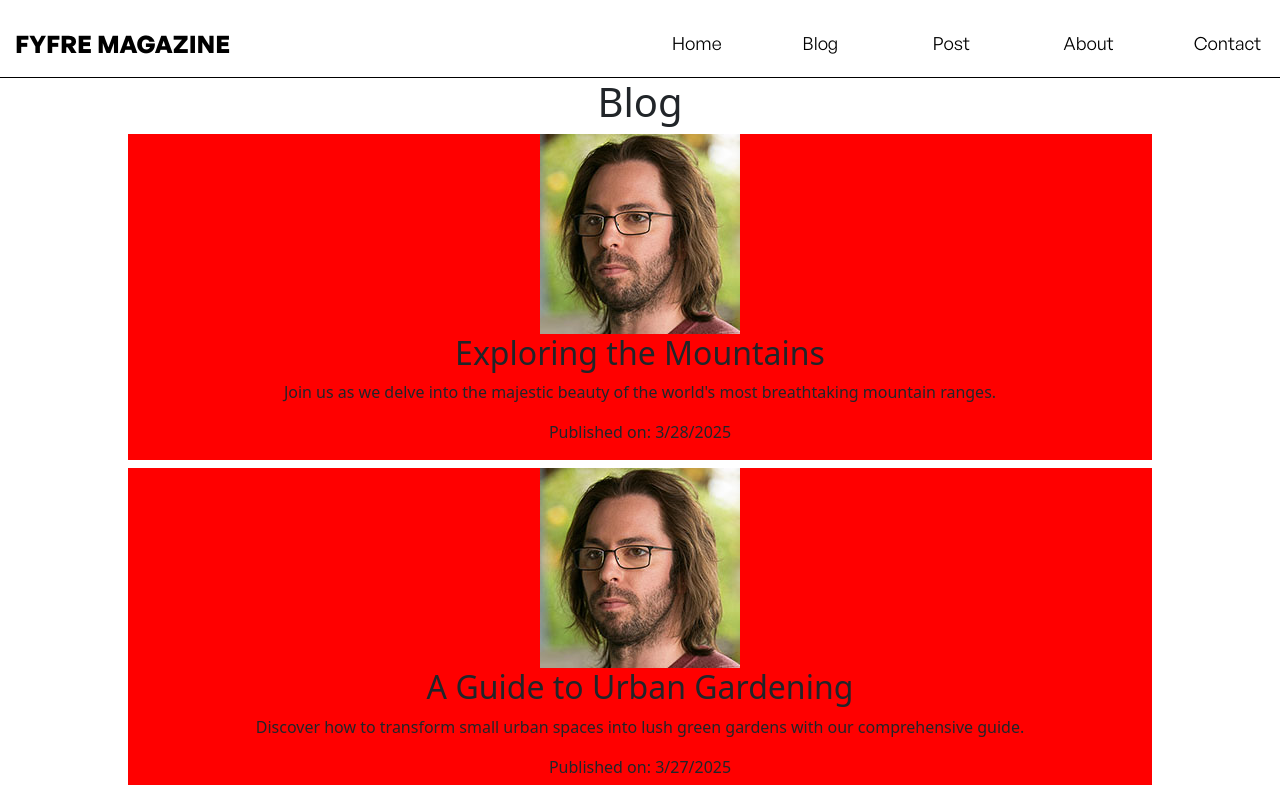
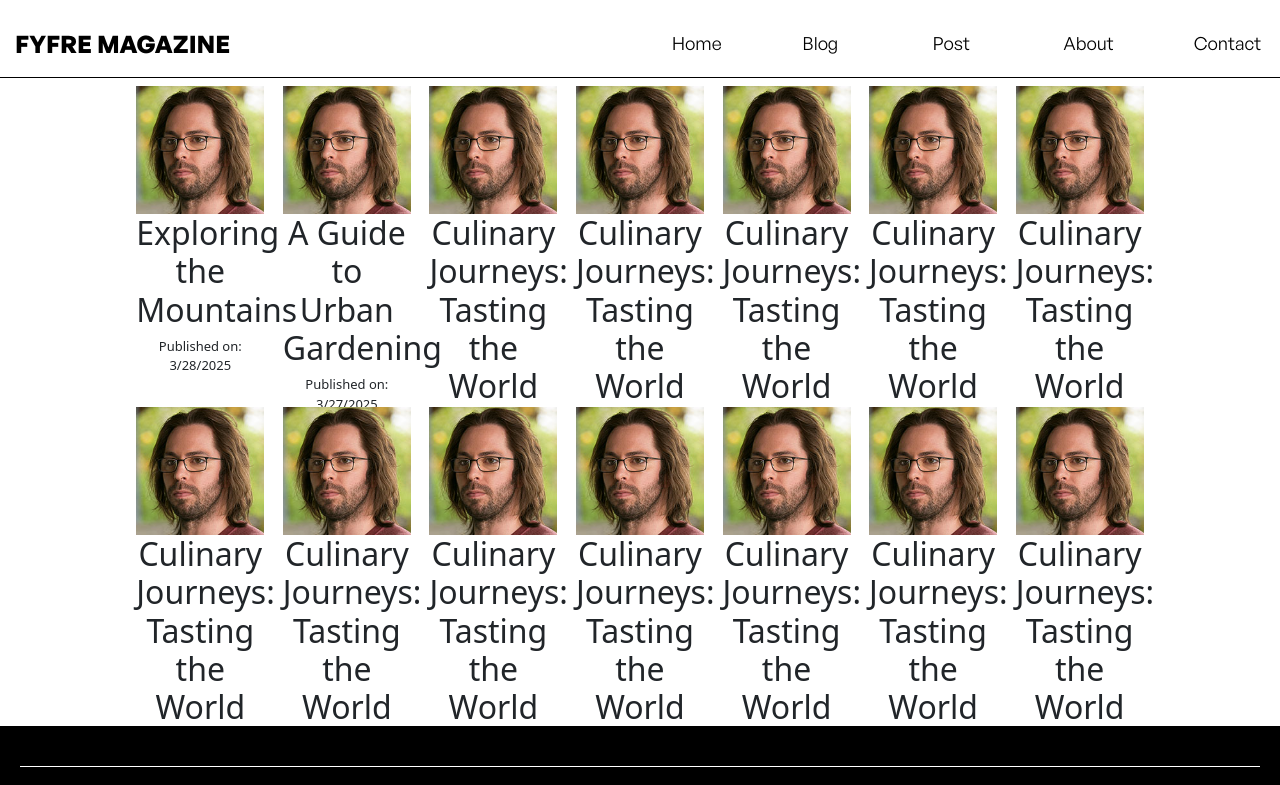
Before and after one commit to Reda-adeR/blog_app_GI, a React (Create React App) app in the folder blogapp/: page /blog in a window 1280 px wide. Shown: the top 785 px of the page. Built offline with nearby package versions, Linux system fonts and the light colour scheme; the HTML template or start-up script is replaced by a standard one.

Commit message:
Blog unit and post detail

```diff
--- a/blogapp/src/App.js
+++ b/blogapp/src/App.js
@@ -5,6 +5,7 @@ import Post from './pages/Post';
 import About from './pages/About';
 import Contact from './pages/Contact';
 import NavbarHome from './component/NavbarHome';
+import PostDetail from './pages/PostDetail';
 function App() {
   return (
     <BrowserRouter>
@@ -13,6 +14,7 @@ function App() {
       <Routes>
         <Route path="/" element={<Home />} />
         <Route path="/blog" element={<Blog />} />
+        <Route path="/blog/:id" element={<PostDetail />} />
         <Route path="/post" element={<Post />} />
         <Route path="/about" element={<About />} />
         <Route path="/contact" element={<Contact />} />
--- a/blogapp/src/blog.css
+++ b/blogapp/src/blog.css
@@ -1,15 +1,19 @@
 
-
-
-.blog-post-content, .blog-post, .blog-container {
+.root {
   display: flex;
-      flex-direction: column;
-      justify-content: center;
-      align-items: center;
+  align-items: center;
+  justify-content: center;
 }
 
-.blog-post {
-  width: 80vw;
-  margin-bottom: 1vh;
-  background-color: red;
+.blog-container {
+      width: 80vw;
+      height: 80vh;
+      /* background-color: aqua; */
+      display: flex;
+      flex-wrap: wrap;
+      gap: 2px;
+      justify-content: space-around;
+      margin-top: 1vh;
+      overflow-y: scroll;
+      box-sizing: border-box;
 }
--- /dev/null
+++ b/blogapp/src/blogUnit.css
@@ -0,0 +1,29 @@
+
+
+.blog-post-content  {
+        display: flex;
+        flex-direction: column;
+        /* justify-content: space-around; */
+        /* justify-content: center; */
+        /* align-items: center; */
+  }
+
+  .blog-post {
+    width: 10vw;
+    height: 10vh;
+    background-color: green;
+    display: flex;
+    flex-direction: column;
+    justify-content: space-around;
+    margin-bottom: 1vh;
+    background-color: red;
+  }
+
+  .blog-post-content {
+    height: auto;
+    font-size: small;
+    text-align: center;
+    cursor: pointer;
+    /* width: 100%;
+    height: 5vh; */
+  }
--- /dev/null
+++ b/blogapp/src/component/BlogUnit.js
@@ -0,0 +1,29 @@
+import React from 'react';
+import { useNavigate } from 'react-router-dom';
+import '../blogUnit.css';
+
+
+
+const BlogUnit = ( {index, post} ) => {
+    const navigate = useNavigate();
+
+    const handleClick = () => {
+        navigate(`/blog/${index}`, { state : {post}}); // Replace '/desired-route' with your target path
+    };
+    return (
+    <div key={index} className="blog-post">
+          <img src={`${process.env.PUBLIC_URL}${post.image_url}`} alt="" />
+          <div className="blog-post-content" onClick={handleClick}>
+            <h2 className="blog-post-title">{post.title}</h2>
+            {/* <p className="blog-post-description">{post.content}</p> */}
+            <p className="blog-post-date">
+              Published on: {new Date(post.published_at).toLocaleDateString()}
+            </p>
+          </div>
+    </div>
+        // console.log(index, post.title);
+    )
+}
+
+
+export default BlogUnit;
--- a/blogapp/src/pages/Blog.js
+++ b/blogapp/src/pages/Blog.js
@@ -1,43 +1,93 @@
 import React from 'react';
 import '../blog.css';
 
+
+import BlogUnit from '../component/BlogUnit';
 import Footer from '../Footer';
 
 const Blog = () => {
   const blogData = [
     {
       title: "Exploring the Mountains",
-      image_url: "/home/anoman/Desktop/geek_team/blogapp/public/pictures/gilfoyle.jpg",
+      image_url: "/pictures/gilfoyle.jpg",
       content: "Join us as we delve into the majestic beauty of the world's most breathtaking mountain ranges.",
       published_at: "2025-03-28T10:15:30Z"
     },
     {
       title: "A Guide to Urban Gardening",
-      image_url: "https://example.com/images/urban-gardening.jpg",
+      image_url: "/pictures/gilfoyle.jpg",
       content: "Discover how to transform small urban spaces into lush green gardens with our comprehensive guide.",
       published_at: "2025-03-27T14:22:10Z"
     },
     {
       title: "Culinary Journeys: Tasting the World",
-      image_url: "https://example.com/images/culinary-journeys.jpg",
+      image_url: "/pictures/gilfoyle.jpg",
       content: "Embark on a flavorful adventure as we explore diverse cuisines and culinary traditions from around the globe.",
       published_at: "2025-03-26T08:45:00Z"
     },
     {
       title: "Culinary Journeys: Tasting the World",
-      image_url: "https://example.com/images/culinary-journeys.jpg",
+      image_url: "/pictures/gilfoyle.jpg",
       content: "Embark on a flavorful adventure as we explore diverse cuisines and culinary traditions from around the globe.",
       published_at: "2025-03-26T08:45:00Z"
     },
     {
       title: "Culinary Journeys: Tasting the World",
-      image_url: "https://example.com/images/culinary-journeys.jpg",
+      image_url: "/pictures/gilfoyle.jpg",
       content: "Embark on a flavorful adventure as we explore diverse cuisines and culinary traditions from around the globe.",
       published_at: "2025-03-26T08:45:00Z"
     },
     {
       title: "Culinary Journeys: Tasting the World",
-      image_url: "https://example.com/images/culinary-journeys.jpg",
+      image_url: "/pictures/gilfoyle.jpg",
+      content: "Embark on a flavorful adventure as we explore diverse cuisines and culinary traditions from around the globe.",
+      published_at: "2025-03-26T08:45:00Z"
+    },
+    {
+      title: "Culinary Journeys: Tasting the World",
+      image_url: "/pictures/gilfoyle.jpg",
+      content: "Embark on a flavorful adventure as we explore diverse cuisines and culinary traditions from around the globe.",
+      published_at: "2025-03-26T08:45:00Z"
+    },
+    {
+      title: "Culinary Journeys: Tasting the World",
+      image_url: "/pictures/gilfoyle.jpg",
+      content: "Embark on a flavorful adventure as we explore diverse cuisines and culinary traditions from around the globe.",
+      published_at: "2025-03-26T08:45:00Z"
+    },
+    {
+      title: "Culinary Journeys: Tasting the World",
+      image_url: "/pictures/gilfoyle.jpg",
+      content: "Embark on a flavorful adventure as we explore diverse cuisines and culinary traditions from around the globe.",
+      published_at: "2025-03-26T08:45:00Z"
+    },
+    {
+      title: "Culinary Journeys: Tasting the World",
+      image_url: "/pictures/gilfoyle.jpg",
+      content: "Embark on a flavorful adventure as we explore diverse cuisines and culinary traditions from around the globe.",
+      published_at: "2025-03-26T08:45:00Z"
+    },
+    {
+      title: "Culinary Journeys: Tasting the World",
+      image_url: "/pictures/gilfoyle.jpg",
+      content: "Embark on a flavorful adventure as we explore diverse cuisines and culinary traditions from around the globe.",
+      published_at: "2025-03-26T08:45:00Z"
+    },
+    {
+      title: "Culinary Journeys: Tasting the World",
+      image_url: "/pictures/gilfoyle.jpg",
+      content: "Embark on a flavorful adventure as we explore diverse cuisines and culinary traditions from around the globe.",
+      published_at: "2025-03-26T08:45:00Z"
+    },
+    {
+      title: "Culinary Journeys: Tasting the World",
+      image_url: "/pictures/gilfoyle.jpg",
+      content: "Embark on a flavorful adventure as we explore diverse cuisines and culinary traditions from around the globe.",
+      published_at: "2025-03-26T08:45:00Z"
+    },
+    {
+      title: "Culinary Journeys: Tasting the World",
+      image_url: "/pictures/gilfoyle.jpg",
       content: "Embark on a flavorful adventure as we explore diverse cuisines and culinary traditions from around the globe.",
       published_at: "2025-03-26T08:45:00Z"
     }
@@ -48,19 +98,19 @@ const Blog = () => {
     <div className='root'>
 
     <div className="blog-container">
-      <h1 className="blog-title">Blog</h1>
+      {/* <h1 className="blog-title">Blog</h1> */}
       {blogData.map((post, index) => (
-        // <BlogUnit  />
-        <div key={index} className="blog-post">
-          <img src={`${process.env.PUBLIC_URL}/pictures/gilfoyle.jpg`} alt="" />
-          <div className="blog-post-content">
-            <h2 className="blog-post-title">{post.title}</h2>
-            <p className="blog-post-description">{post.content}</p>
-            <p className="blog-post-date">
-              Published on: {new Date(post.published_at).toLocaleDateString()}
-            </p>
-          </div>
-        </div>
+        <BlogUnit key={index} index={index} post={post} />
+        // <div key={index} className="blog-post">
+        //   <img src={`${process.env.PUBLIC_URL}/pictures/gilfoyle.jpg`} alt="" />
+        //   <div className="blog-post-content">
+        //     <h2 className="blog-post-title">{post.title}</h2>
+        //     <p className="blog-post-description">{post.content}</p>
+        //     <p className="blog-post-date">
+        //       Published on: {new Date(post.published_at).toLocaleDateString()}
+        //     </p>
+        //   </div>
+        // </div>
       ))}
     </div>
       </div>
--- /dev/null
+++ b/blogapp/src/pages/PostDetail.js
@@ -0,0 +1,135 @@
+import React from 'react';
+import { useNavigate, useLocation } from 'react-router-dom';
+import Footer from '../Footer';
+
+function PostDetail() {
+  const loc = useLocation();
+  const { post } = loc.state || {};
+
+
+  // const { id } = useParams();
+  const navigate = useNavigate();
+
+  // const post = {
+  //   id: id,
+  //   title: 'Sample Post Title',
+  //   content:
+  //     'Lorem ipsum dolor sit amet, consectetur adipiscing elit. Sed do eiusmod tempor incididunt ut labore et dolore magna aliqua. Ut enim ad minim veniam, quis nostrud exercitation ullamco laboris nisi ut aliquip ex ea commodo consequat. Duis aute irure dolor in reprehenderit in voluptate velit esse cillum dolore eu fugiat nulla pariatur.',
+  //   image_url: 'https://via.placeholder.com/1200x400',
+  //   published_at: '2025-03-28T14:30',
+  // };
+
+  if (!post) {
+    return <div>Post not found</div>;
+  }
+
+  return (
+    <>
+    <div className="post-detail-page">
+      <button className="back-button" onClick={() => navigate('/blog')}>
+        ← Retour au Blog
+      </button>
+
+      <div className="title-container">
+        <h1 className="post-title">{post.title}</h1>
+        <div className="title-underline"></div>
+      </div>
+
+      <p className="post-date">
+        Publié le: {new Date(post.published_at).toLocaleString()}
+      </p>
+
+      {post.image_url && (
+        <div className="post-image-container">
+          <img src={post.image_url} alt={post.title} className="post-image" />
+        </div>
+      )}
+
+      <div className="post-content">
+        <p>{post.content}</p>
+      </div>
+
+      <style jsx>{`
+        .post-detail-page {
+          font-family: Arial, sans-serif;
+          max-width: 800px;
+          margin: 0 auto;
+          padding: 20px;
+          }
+
+          .back-button {
+            background: none;
+            border: none;
+          font-size: 1.2rem;
+          font-weight: bold;
+          color: #333;
+          cursor: pointer;
+          margin-bottom: 20px;
+          padding: 0;
+          }
+
+          .back-button:hover {
+            color: #007bff;
+            }
+
+            .title-container {
+              position: relative;
+              margin-bottom: 20px;
+              }
+
+              .post-title {
+                font-size: 4rem; /* Match the large headline style from Home */
+          font-weight: bold;
+          line-height: 1;
+          margin-bottom: 10px;
+          }
+
+          .title-underline {
+            width: 100%;
+            height: 8px; /* Thick black line like on Home */
+            background-color: #000;
+            }
+
+            .post-date {
+              font-size: 1.2rem;
+              color: #666;
+              margin-bottom: 20px;
+              }
+
+              .post-image-container {
+                margin-bottom: 30px;
+                }
+
+                .post-image {
+                  width: 100%;
+                  height: auto;
+                  border-radius: 8px;
+                  }
+
+        .post-content {
+          font-size: 1.5rem; /* Larger text for readability */
+          line-height: 1.6;
+          color: #333;
+          }
+
+        @media (max-width: 768px) {
+          .post-title {
+            font-size: 2.5rem;
+            }
+
+            .post-date {
+              font-size: 1rem;
+              }
+
+              .post-content {
+                font-size: 1.2rem;
+                }
+                }
+                `}</style>
+    </div>
+    <Footer></Footer>
+      </>
+  );
+}
+
+export default PostDetail;
```
